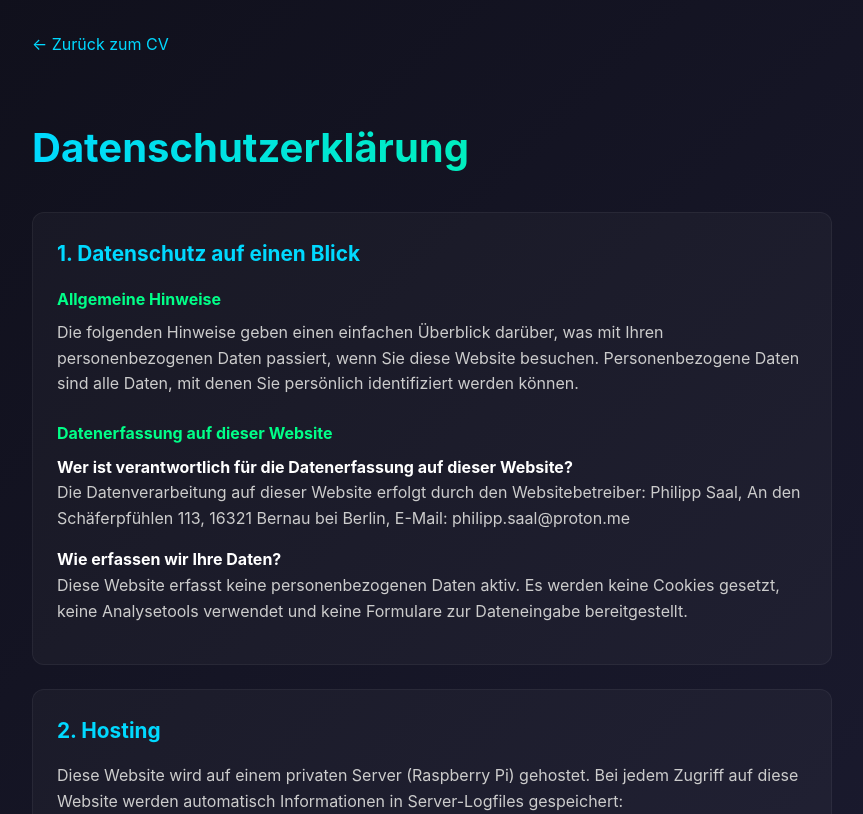
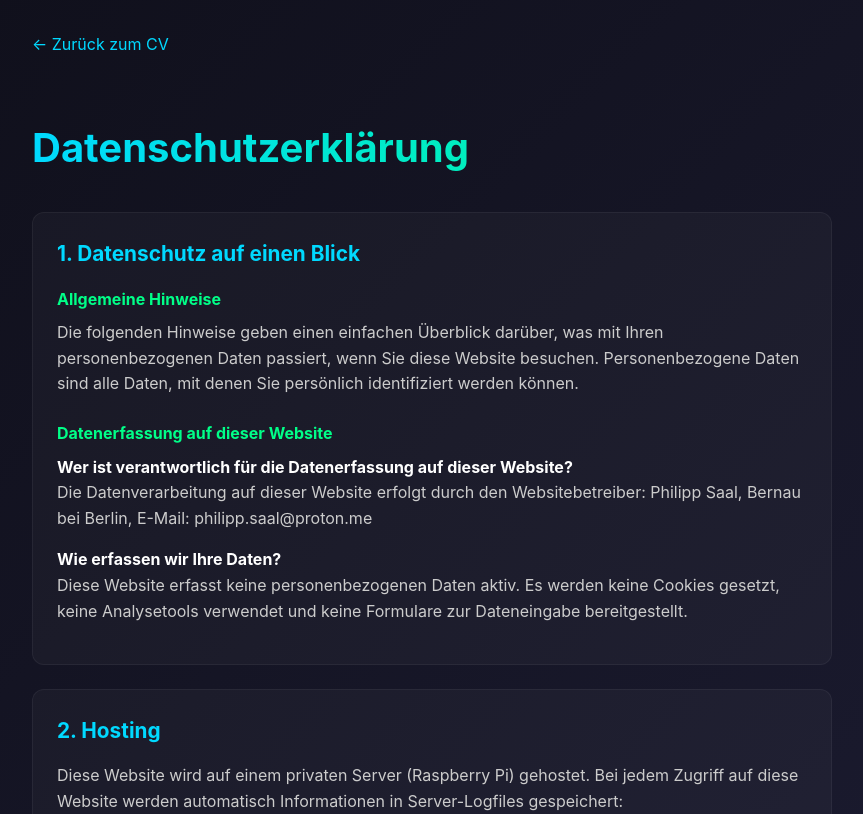
Before and after one commit to CyphraX/cv-app, a SvelteKit app in the folder frontend/: page /datenschutz in a window 1280 px wide. Shown: the top 814 px of the page, without its empty margins (208-1071 px from the left). Built offline with nearby package versions, Linux system fonts and the light colour scheme.

Commit message:
Entferne Adresse aus Datenschutzerklärung

```diff
--- a/frontend/src/routes/datenschutz/+page.svelte
+++ b/frontend/src/routes/datenschutz/+page.svelte
@@ -27,7 +27,7 @@
         >Wer ist verantwortlich für die Datenerfassung auf dieser Website?</strong
       ><br />
       Die Datenverarbeitung auf dieser Website erfolgt durch den Websitebetreiber:
-      Philipp Saal, An den Schäferpfühlen 113, 16321 Bernau bei Berlin, E-Mail: philipp.saal@proton.me
+      Philipp Saal, Bernau bei Berlin, E-Mail: philipp.saal@proton.me
     </p>
     <p>
       <strong>Wie erfassen wir Ihre Daten?</strong><br />
@@ -77,8 +77,7 @@
       Verantwortliche Stelle für die Datenverarbeitung auf dieser Website ist:<br
       /><br />
       Philipp Saal<br />
-      An den Schäferpfühlen 113<br />
-      16321 Bernau bei Berlin<br />
+      Bernau bei Berlin<br />
       E-Mail: philipp.saal@proton.me
     </p>
   </section>
```
